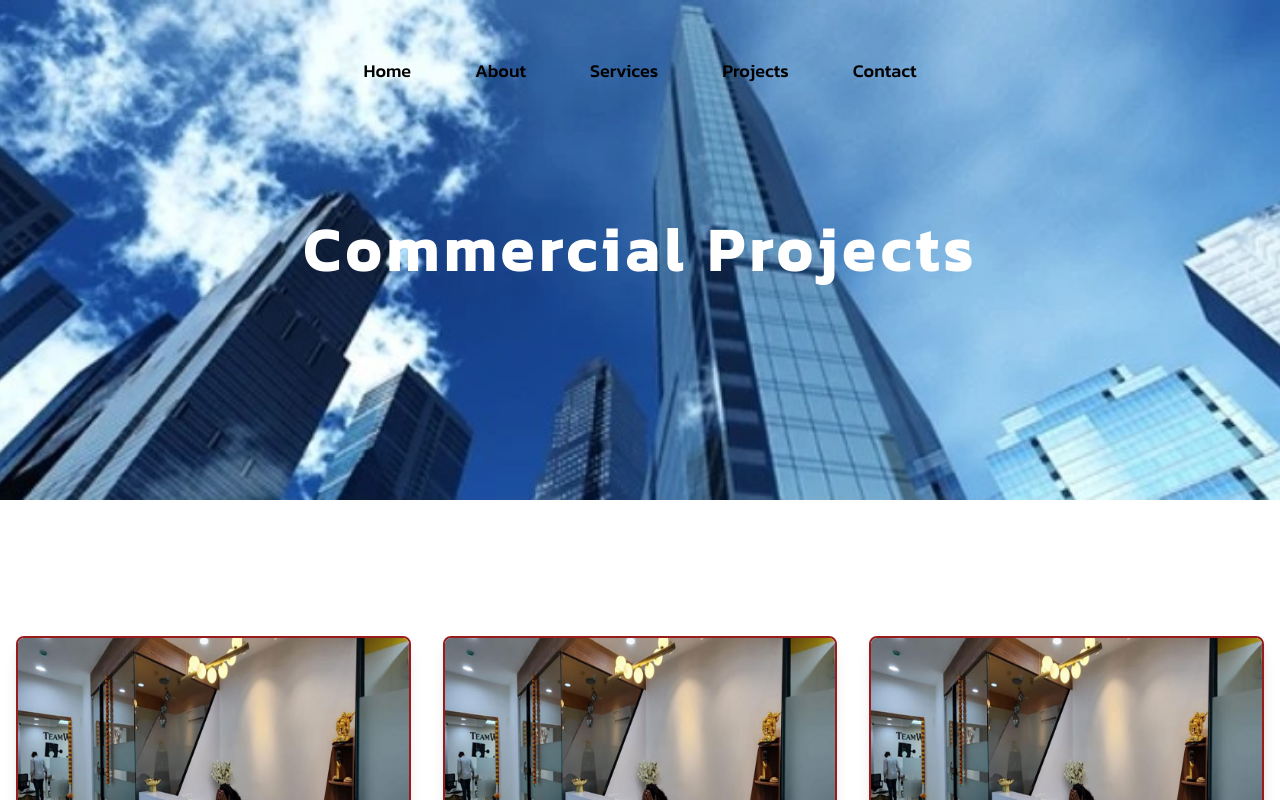
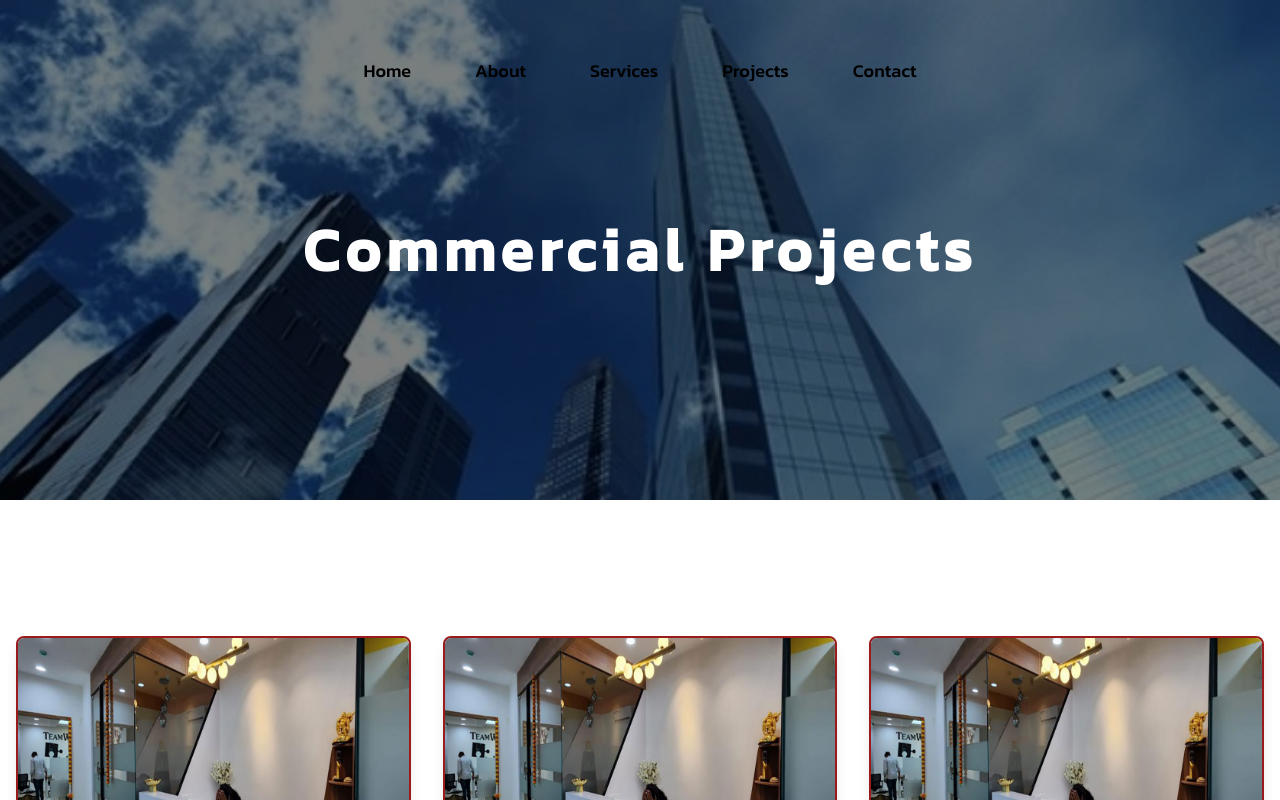
Before and after one commit to AkshayKalamkarr/supremeinfrastructure, a Next.js app: page /project/commercialprojects in a window 1280 px wide. Shown: the top 800 px of the page. Built offline with nearby package versions, Linux system fonts and the light colour scheme.

Commit message:
new code

```diff
--- a/app/project/commercialprojects/page.jsx
+++ b/app/project/commercialprojects/page.jsx
@@ -5,10 +5,6 @@ import { titleVariants } from '../../../utils/animation';
 import { projects } from '../../../data/commercialprojects';
 import Link from 'next/link';
 import Image from 'next/image';
-
-{/* <div className="bg-blue-600 p-4">
-<h2 className="text-xl font-semibold text-white text-center">{block.title}</h2>
-</div> */}
 
 const ProjectCard = ({ project }) => (
   <motion.div
@@ -47,12 +43,13 @@ const ProjectCard = ({ project }) => (
 const OngoingProjects = () => {
   return (
     <div>
-      <div className="bg-[url('/images/projects/commercialBackgroundWallpaper.jpeg')] bg-center bg-cover h-[200px] sm:h-[300px] md:h-[400px] lg:h-[500px] flex items-center justify-center">
+      <div className="relative bg-[url('/images/projects/commercialBackgroundWallpaper.jpeg')] bg-center bg-cover h-[200px] sm:h-[300px] md:h-[400px] lg:h-[500px] flex items-center justify-center">
+        <div className="absolute inset-0 bg-black opacity-50"></div>
         <motion.h1
           initial='offscreen'
           whileInView={"onscreen"}
           variants={titleVariants}
-          className='container text-3xl sm:text-4xl md:text-5xl lg:text-6xl font-semibold text-white tracking-widest text-center'
+          className='container relative z-10 text-3xl sm:text-4xl md:text-5xl lg:text-6xl font-semibold text-white tracking-widest text-center'
         >
           Commercial Projects
         </motion.h1>
```
